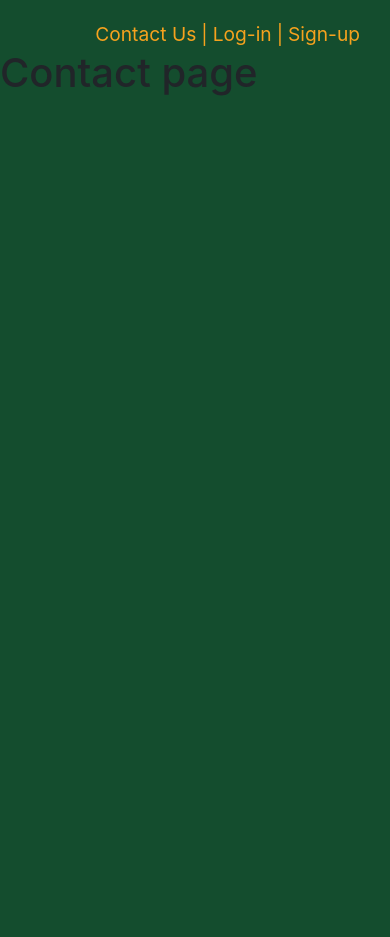
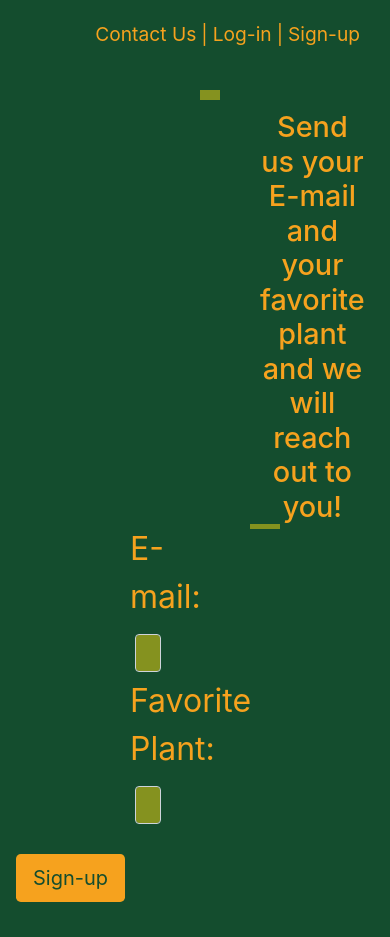
Before and after one commit to JobLedford/Project-2, a Node server app: page /contact in a window 390 px wide. Before the commit the page ends 96 px from the top, so only its background shows below. Run offline with Node 20, Linux system fonts and the light colour scheme; style sheets or scripts are compiled from the project's sources; some libraries are stand-ins or nearby versions.

Commit message:
POST help?

```diff
--- a/public/css/styles.css
+++ b/public/css/styles.css
@@ -399,4 +399,32 @@ hr.three {
   text-decoration: underline;
 }
 
+.contact {
+  position: relative;
+  top: 90px;
+}
+.contact .box {
+  border: 10px solid #85921f;
+}
+.contact .box .forms {
+  position: relative;
+  right: 80px;
+  top: -35px;
+  width: 175%;
+}
+.contact .box .cont {
+  color: #F6A21E;
+  text-align: center;
+  font-size: 1.8em;
+  position: relative;
+  top: 10px;
+  left: 65px;
+}
+.contact .box .contactl {
+  background-color: #85921f;
+  position: relative;
+  bottom: 15px;
+  left: 55px;
+}
+
 /*# sourceMappingURL=styles.css.map */
--- a/public/scss/styles.scss
+++ b/public/scss/styles.scss
@@ -387,3 +387,31 @@ hr.three {
     }
   }
 }
+.contact {
+  position: relative;
+  top: 90px;
+  .box {
+    border: 10px solid $lime2;
+    .forms {
+    position: relative;
+    right: 80px;
+    top: -35px;
+    width: 175%;
+  }
+  .cont {
+    color: $Orange;
+    text-align: center;
+    font-size: 1.8em;
+    position: relative;
+    top: 10px;
+    left: 65px;
+  }
+  .contactl {
+    background-color: $lime2;
+    position: relative;
+    bottom: 15px;
+    left: 55px;
+  }
+  }
+
+}
--- a/routes/index.js
+++ b/routes/index.js
@@ -3,6 +3,7 @@ const mongoose = require('mongoose');
 const path = require('path');
 const passport = require('passport');
 const bcrypt = require('bcrypt');
+const Contact = require("../models/Contact");
 const User = require("../models/Register");
 const flash = require('connect-flash');
 const { check, validationResult } = require("express-validator");
@@ -76,6 +77,38 @@ router.get('/contact', (req,res) => {
     res.render('contact', { title: 'Contact Us' });
 });
 
+router.post(
+  "/",
+  [
+    check("Email").isLength({ min: 1 }).withMessage("Please enter an Email"),
+    check("message")
+      .isLength({ min: 1 })
+      .withMessage("Please enter a favorite plant"),
+  ],
+  async (req, res) => {
+    //console.log(req.body);
+    const errors = validationResult(req);
+    if (errors.isEmpty()) {
+      const message = new Contact(req.body);
+      message
+        .save()
+        .then(() => {
+          res.render("home", { title: "Home Page" });
+        })
+        .catch((err) => {
+          console.log(err);
+          res.send("Sorry! Something went wrong.");
+        });
+    } else {
+      res.render("contact", {
+        title: "Contact Us",
+        errors: errors.array(),
+        data: req.body,
+      });
+    }
+  }
+);
+
 //Showing LogIn Page
 router.get('/login', (req,res) => {
     res.render('login', { title: 'Log-In', message: req.flash('error')});
@@ -129,7 +162,7 @@ router.post(
       const registration = new User(req.body);
       //generate salt to hash password
       const salt = await bcrypt.genSalt(10);
-      //set user passwrod to hashed password
+      //set user password to hashed password
       registration.password = await bcrypt.hash(registration.password, salt);
       registration
         .save()
--- a/views/contact.pug
+++ b/views/contact.pug
@@ -2,6 +2,38 @@ extends layout
 
 block content
 
-    br
-    br
-    h1 Contact page
+    -data = data || {}
+    .contact
+        .box
+            .row.align-items-center(style='height: 80vh;')
+                h1.cont Send us your E-mail and your favorite plant and we will reach out to you!
+                hr.contactl
+                .mx-auto.col-10.col-md-8.col-lg-6
+                    form(action="." method="POST" class="forms")
+                        label(for="username") E-mail:
+                        input(
+                            type="text"
+                            id="Email"
+                            name="Email"
+                            class="form-control"
+                            value=data.email
+                        )
+
+                        label(for="message") Favorite Plant:
+                        input(
+                            type="text"
+                            id="message"
+                            name="message"
+                            class="form-control"
+                            value=data.message
+                        )
+
+                        input(
+                            type="submit"
+                            value="Sign-up"
+                            class="btn btn-lg"
+                        )
+                        if errors
+                            ul.my-errors
+                                for error in errors
+                                    li= error.msg
--- a/views/register.pug
+++ b/views/register.pug
@@ -17,7 +17,7 @@ block content
                             id="username"
                             name="username"
                             class="form-control"
-                            value=data.name
+                            value=data.username
                         )
 
                         label(for="password") Password:
@@ -26,7 +26,7 @@ block content
                             id="password"
                             name="password"
                             class="form-control"
-                            value=data.email
+                            value=data.password
                         )
 
                         input(
```
Also changed, not shown: models/Contact.js (added, +19 -0 lines), 1 other file.
